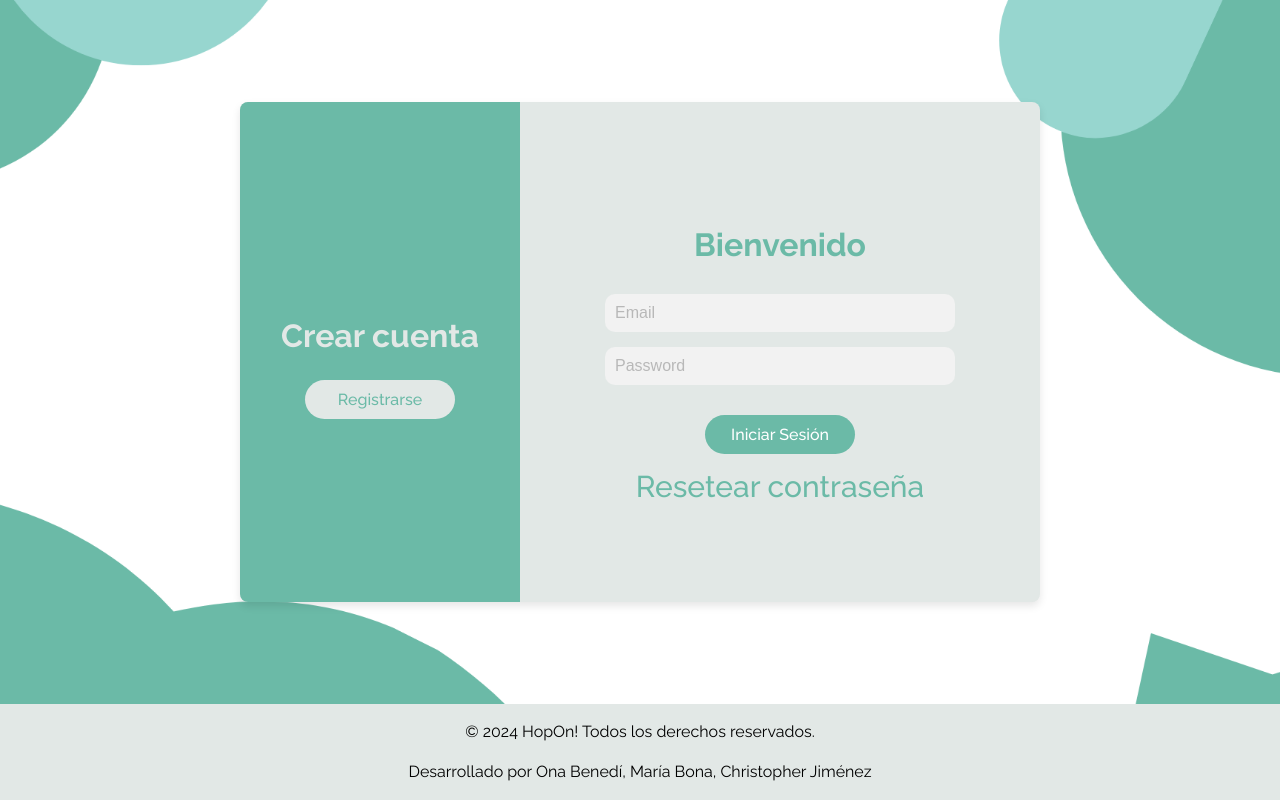
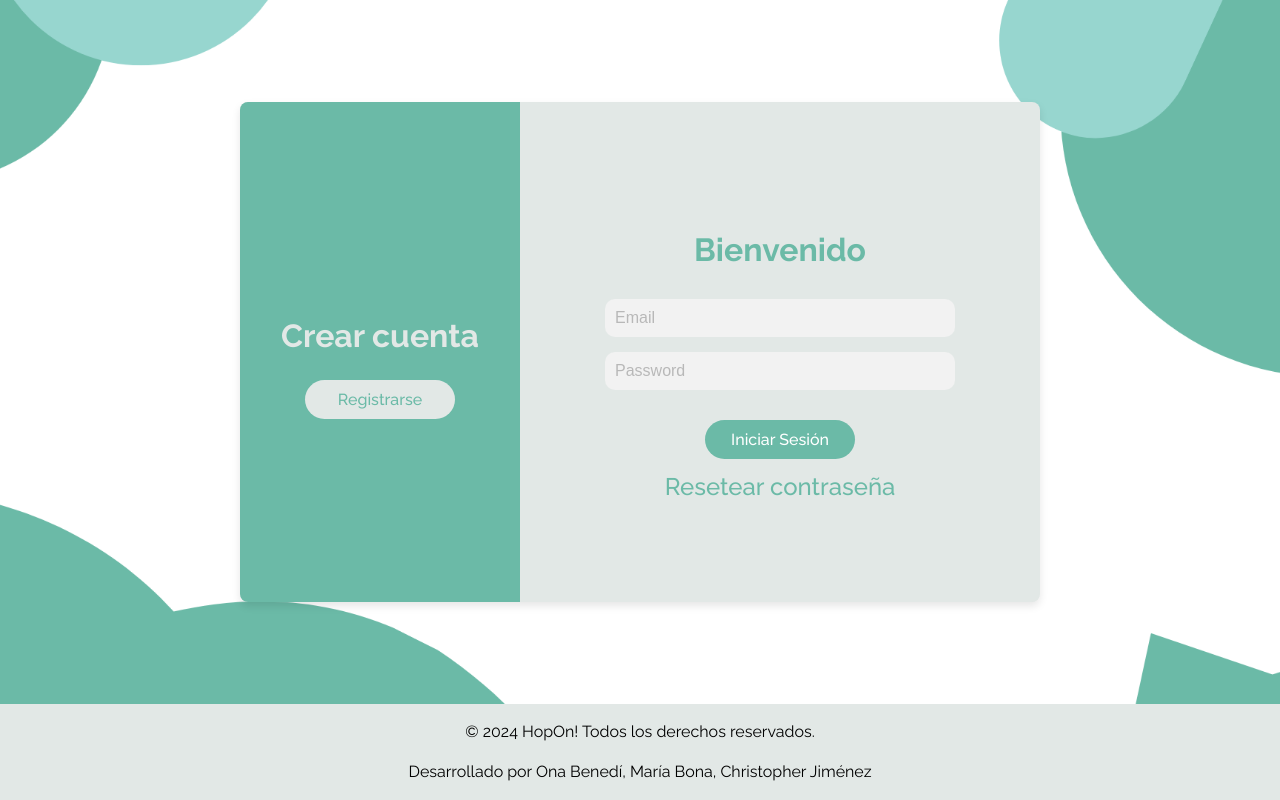
Before and after one commit to OnaBenedi/thirdProject, a React (Vite) app: page / in a window 1280 px wide. Built offline with nearby package versions, Linux system fonts and the light colour scheme; a web font is replaced by a local one.

Commit message:
change style

```diff
--- a/src/components/pages/Login.css
+++ b/src/components/pages/Login.css
@@ -106,6 +106,7 @@ form {
 }
 
 .resetPassword {
+  font-size: 1.5rem;
   margin-top: 10px;
   color: #6BBAA7;
   text-decoration: none;
--- a/src/components/pages/Signup.css
+++ b/src/components/pages/Signup.css
@@ -98,6 +98,7 @@
   }
 
   .resetPassword {
+    font-size: 1rem;
     margin-top: 10px;
     color: #6BBAA7;
     text-decoration: none;
```
